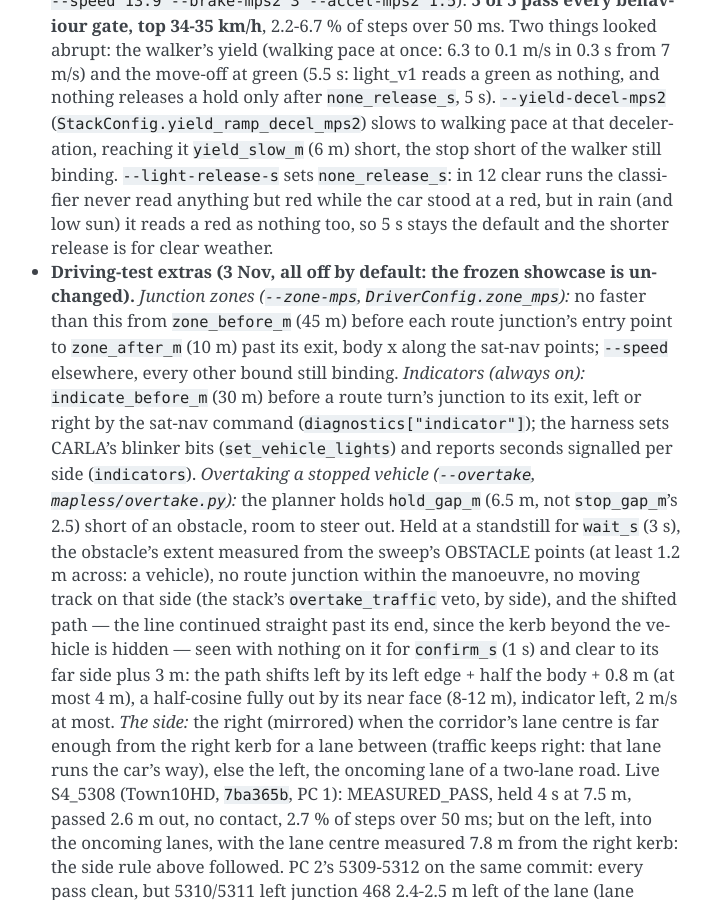
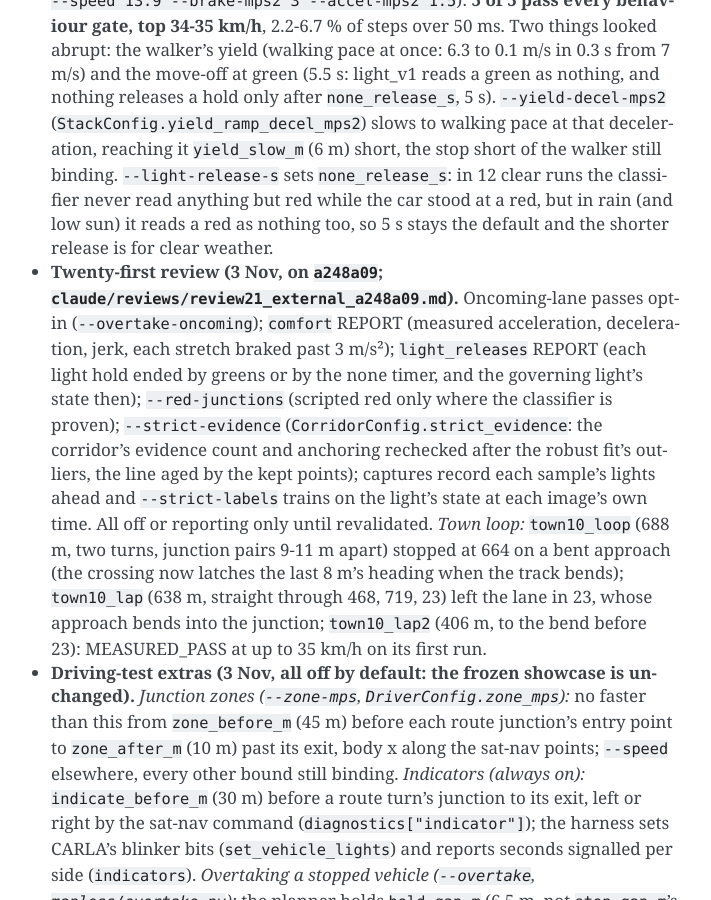
Before and after one commit to kkaaman/kkaaman-elec5308-a2-mo, a Sphinx documentation site: the page built from docs/mapless_autonomy.md, in a window 1280 px wide and 900 px high, scrolled down 130782 px. Shown: the whole window, without its empty margins (399-1110 px from the left). Built offline with Sphinx 7.4.7, drawn with Linux system fonts in a browser that asks for light colours.

Commit message:
AI Journal: Assignment 2 (Mapless extension) - Docs: the twenty-first review's changes and the town loop/lap results {   "studentId": "kkaaman",   "groupId": "7",   "taskId": "Assignment 2 (Mapless extension)",   "tool": "Claude Opus",   "isPaid": true,   "modelVersion": "5.5",   "language": "English (Australia) 🇦🇺",   "interactions": [     {       "prompt": "Same request as the previous commits on the twenty-first external review: write its changes and the town loop and lap results into the design doc",       "response": "It added an entry to the mapless design doc listing the twenty-first review's changes (all off or reporting only until revalidated) and the town route results: town10_loop stopped on a bent approach, town10_lap left the lane in junction 23, and town10_lap2 passed at up to 35 km/h on its first run.",       "intent": "Design Analysis",       "aiAccuracy": "Perfect",       "humanIntervention": "Shared the twenty-first external review and ran the town loop and lap runs on PC 1",       "verificationMethod": "Logical Reasoning",       "evaluationConfidence": 5     }   ],   "metaReflection": {     "utilityScore": 4,     "processEvolution": "",     "criticalMoment": "",     "skillDependency": "writing up results",     "synthesis": ""   },   "tags": [],   "status": "complete",   "id": "5bfa6388-7029-4d19-aeb6-f81245d9969b",   "createdAt": "2026-11-07T09:24:04.683Z" }

```diff
--- a/docs/mapless_autonomy.md
+++ b/docs/mapless_autonomy.md
@@ -4147,6 +4147,20 @@
   `--light-release-s` sets `none_release_s`: in 12 clear runs the classifier never read
   anything but red while the car stood at a red, but in rain (and low sun) it reads a red
   as nothing too, so 5 s stays the default and the shorter release is for clear weather.
+- **Twenty-first review (3 Nov, on `a248a09`; `claude/reviews/review21_external_a248a09.md`).**
+  Oncoming-lane passes opt-in (`--overtake-oncoming`); `comfort` REPORT (measured
+  acceleration, deceleration, jerk, each stretch braked past 3 m/s²); `light_releases`
+  REPORT (each light hold ended by greens or by the none timer, and the governing
+  light's state then); `--red-junctions` (scripted red only where the classifier is
+  proven); `--strict-evidence` (`CorridorConfig.strict_evidence`: the corridor's evidence
+  count and anchoring rechecked after the robust fit's outliers, the line aged by the kept
+  points); captures record each sample's lights ahead and `--strict-labels` trains on the
+  light's state at each image's own time. All off or reporting only until revalidated.
+  *Town loop:* `town10_loop` (688 m, two turns, junction pairs 9-11 m apart) stopped at
+  664 on a bent approach (the crossing now latches the last 8 m's heading when the track
+  bends); `town10_lap` (638 m, straight through 468, 719, 23) left the lane in 23, whose
+  approach bends into the junction; `town10_lap2` (406 m, to the bend before 23):
+  MEASURED_PASS at up to 35 km/h on its first run.
 - **Driving-test extras (3 Nov, all off by default: the frozen showcase is unchanged).**
   *Junction zones (`--zone-mps`, `DriverConfig.zone_mps`):* no faster than this from
   `zone_before_m` (45 m) before each route junction's entry point to `zone_after_m`
```
